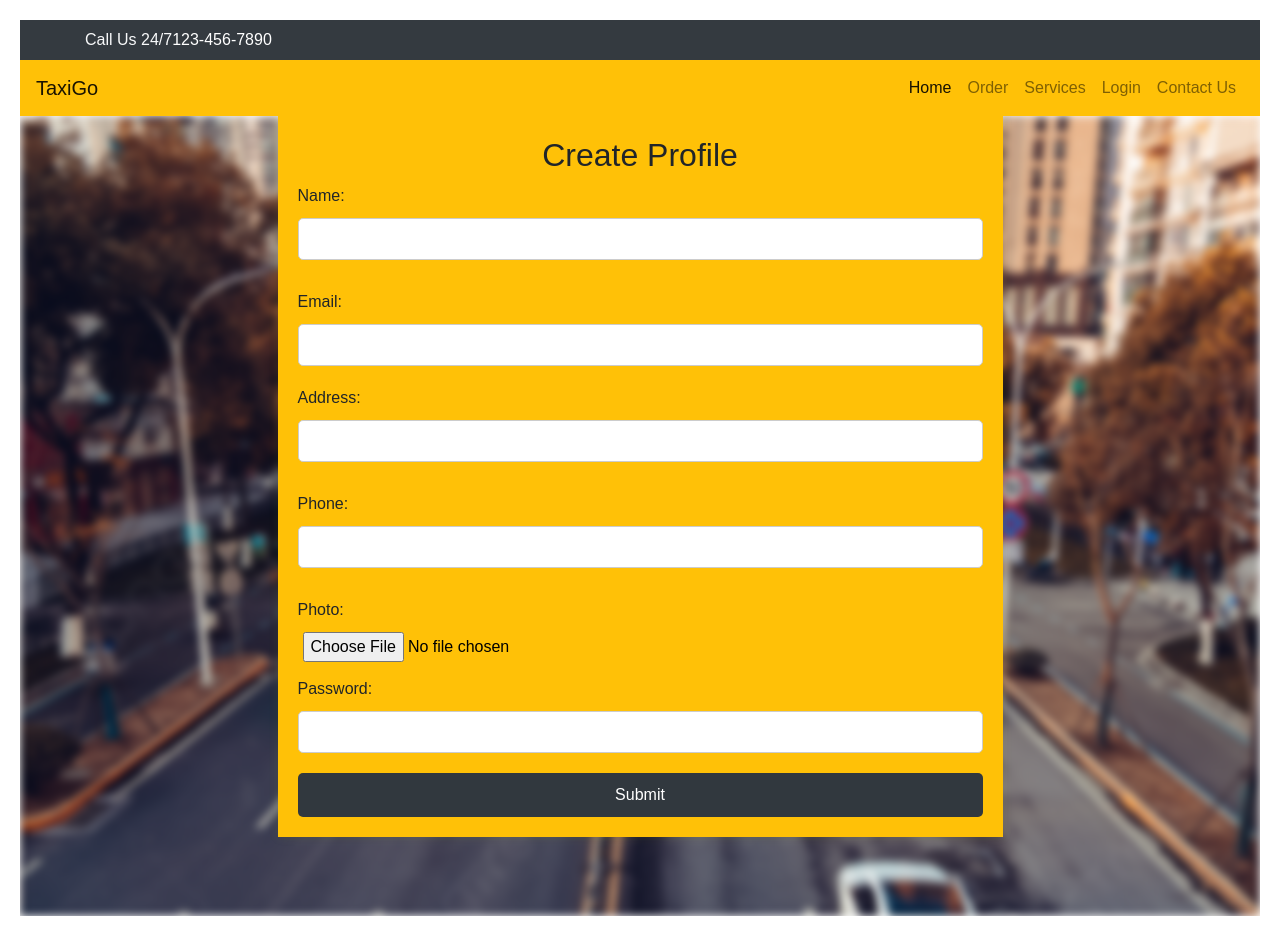
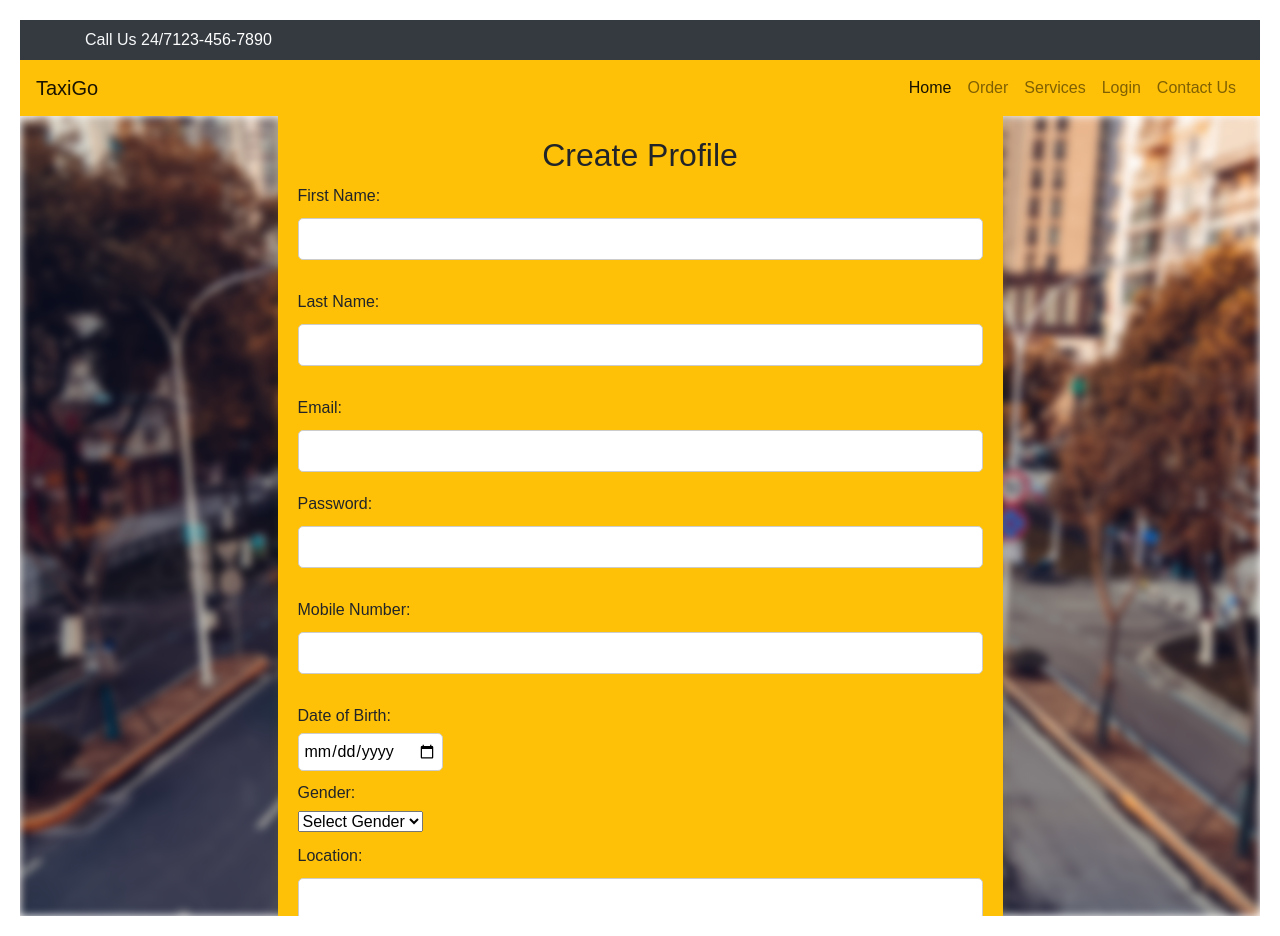
Before and after one commit to saifalaasabelaish/TaxiGo, a React (Create React App) app in the folder frontend/: page /create-profile in a window 1280 px wide. Built offline with nearby package versions, Linux system fonts and the light colour scheme; no server answers.

Commit message:
testing the data base

```diff
--- a/frontend/src/App.js
+++ b/frontend/src/App.js
@@ -1,4 +1,5 @@
-import React from 'react';
+import React  from 'react';
+import {useEffect , useState} from 'react';
 import { BrowserRouter as Router, Routes, Route } from 'react-router-dom';
 import TopBar from './components/common/TopBar';
 import NavigationBar from './components/common/NavigationBar';
@@ -10,7 +11,18 @@ import Login from "./components/Login/Login";
 import RegisterForm from "./components/CreateProfile/CreateProfile";
 import ForgotPassword from "./components/ForgotPassword/ForgotPassword";
 
+
+
 function App() {
+
+  const [data, setData] = useState([]);
+
+useEffect (() => {
+  fetch('http://localhost:5001/backend/data')
+    .then((response) => response.json())
+    .then((data) => setData(data))
+    .catch((error) => console.error('Error fetching data:', error));
+}, []);
   return (
     <Router>
       <div>
--- a/frontend/src/components/CreateProfile/CreateProfile.js
+++ b/frontend/src/components/CreateProfile/CreateProfile.js
@@ -1,23 +1,63 @@
-import React from 'react';
-import ReactDOM from 'react-dom';
+import React, { useState } from 'react';
+import backgroundImage from '../../assets/home_pic.png';
 import './CreateProfile.css';
-import backgroundImage from '../../assets/home_pic.png';
-
-
 
 function RegisterForm() {
-  const handleSubmit = (event) => {
+  const [formData, setFormData] = useState({
+    firstName: '',
+    lastName: '',
+    email: '',
+    password: '',
+    mobileNumber: '',
+    dateOfBirth: '',
+    gender: '',
+    location: ''
+  });
+
+  const handleSubmit = async (event) => {
     event.preventDefault();
 
-    const name = document.getElementById('name').value;
-    const email = document.getElementById('email').value;
-    const password = document.getElementById('password').value;
-    const phone = document.getElementById('phone').value;
-    const photo = document.getElementById('photo').files[0];
+    try {
+      const response = await fetch('http://localhost:5001/user', {
+        method: 'POST',
+        headers: {
+          'Content-Type': 'application/json',
+        },
+        body: JSON.stringify(formData),
+      });
 
-    console.log('Registered with:', { name, email, password, phone, photoName: photo ? photo.name : 'No file selected' });
-    alert(`\nName: ${name}\nEmail: ${email}\nPhone: ${phone}\nPhoto: ${photo ? photo.name : 'No file selected'}`);
+      if (!response.ok) {
+        throw new Error('Failed to register user');
       }
+
+      const data = await response.json();
+      console.log('Registered with:', data);
+      alert(JSON.stringify(data, null, 2));
+
+      // Reset form after successful submission
+      setFormData({
+        firstName: '',
+        lastName: '',
+        email: '',
+        password: '',
+        mobileNumber: '',
+        dateOfBirth: '',
+        gender: '',
+        location: ''
+      });
+    } catch (error) {
+      console.error('Error registering user:', error);
+      alert('Failed to register user. Please try again.');
+    }
+  };
+
+  const handleChange = (event) => {
+    const { name, value } = event.target;
+    setFormData(prevState => ({
+      ...prevState,
+      [name]: value
+    }));
+  };
 
   return (
     <header className="masthead">
@@ -27,29 +67,33 @@ function RegisterForm() {
           <h2>Create Profile</h2>
 
           <form id="register" onSubmit={handleSubmit}>
-          <label htmlFor="name">Name:</label>
-          <input type="text" id="name" name="name" required />
+            <label htmlFor="firstName">First Name:</label>
+            <input type="text" id="firstName" name="firstName" value={formData.firstName} onChange={handleChange} required />
+            <label htmlFor="lastName">Last Name:</label>
+            <input type="text" id="lastName" name="lastName" value={formData.lastName} onChange={handleChange} required />
             <label htmlFor="email">Email:</label>
-          <input type="email" id="email" name="email" required />
-          <label htmlFor="address">Address:</label>
-          <input type="text" id="address" name="address" required />
-          <label htmlFor="phone">Phone:</label>
-          <input type="tel" id="phone" name="phone" required />
-          <label htmlFor="photo">Photo:</label>
-          <input type="file" id="photo" name="photo" accept="image/*" /><br />
+            <input type="email" id="email" name="email" value={formData.email} onChange={handleChange} required />
             <label htmlFor="password">Password:</label>
-          <input type="password" id="password" name="password" required />
+            <input type="password" id="password" name="password" value={formData.password} onChange={handleChange} required />
+            <label htmlFor="mobileNumber">Mobile Number:</label>
+            <input type="tel" id="mobileNumber" name="mobileNumber" value={formData.mobileNumber} onChange={handleChange} required />
+            <label htmlFor="dateOfBirth">Date of Birth:</label>
+            <input type="date" id="dateOfBirth" name="dateOfBirth" value={formData.dateOfBirth} onChange={handleChange} required />
+            <label htmlFor="gender">Gender:</label>
+            <select id="gender" name="gender" value={formData.gender} onChange={handleChange} required>
+              <option value="">Select Gender</option>
+              <option value="male">Male</option>
+              <option value="female">Female</option>
+            </select>
+            <label htmlFor="location">Location:</label>
+            <input type="text" id="location" name="location" value={formData.location} onChange={handleChange} />
             <button type="submit">Submit</button>
           </form>
         </div>
       </div>
       <div className="background-image" style={{ backgroundImage: `url(${backgroundImage})` }}></div>
-
-
     </header>
   );
 }
 
-
-
 export default RegisterForm;
```
Also changed, not shown: 2 other files (tests, documents, lock files or other folders). Lines whose indentation alone changed are shown as unchanged.
